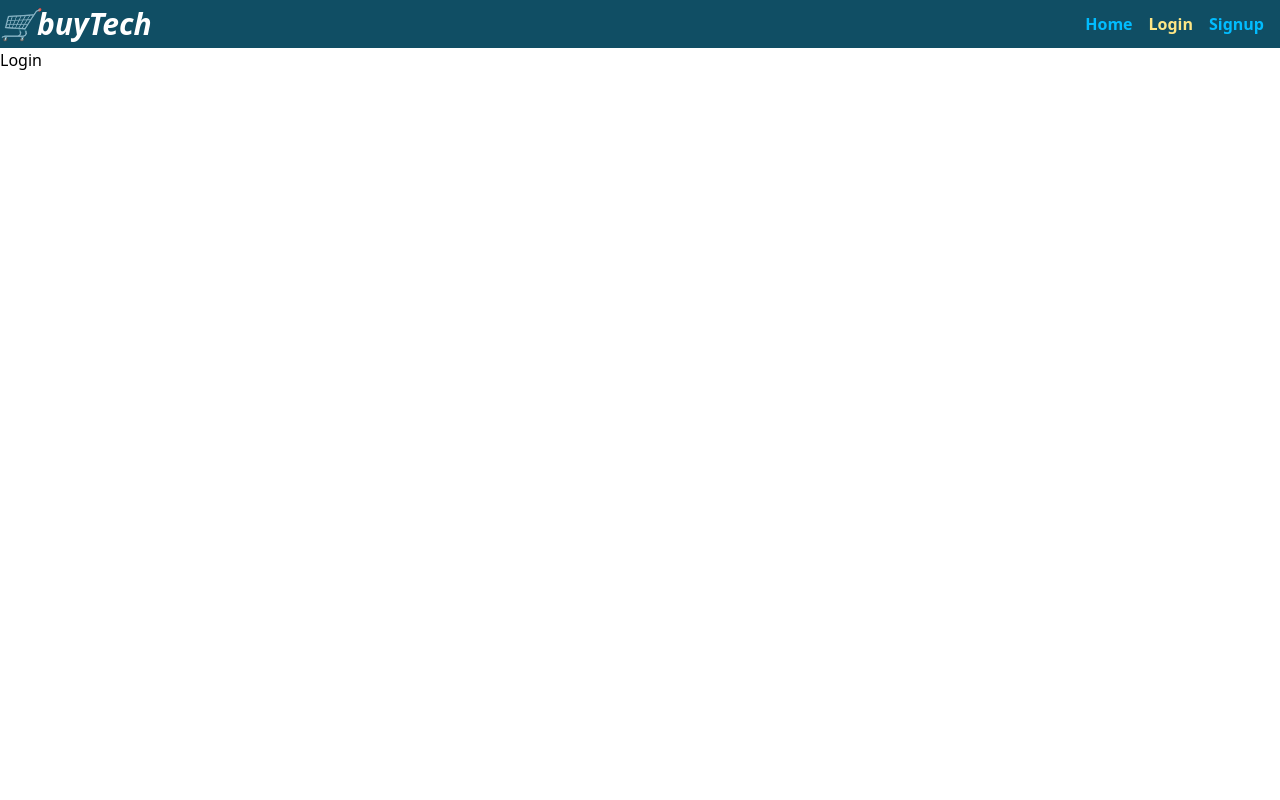
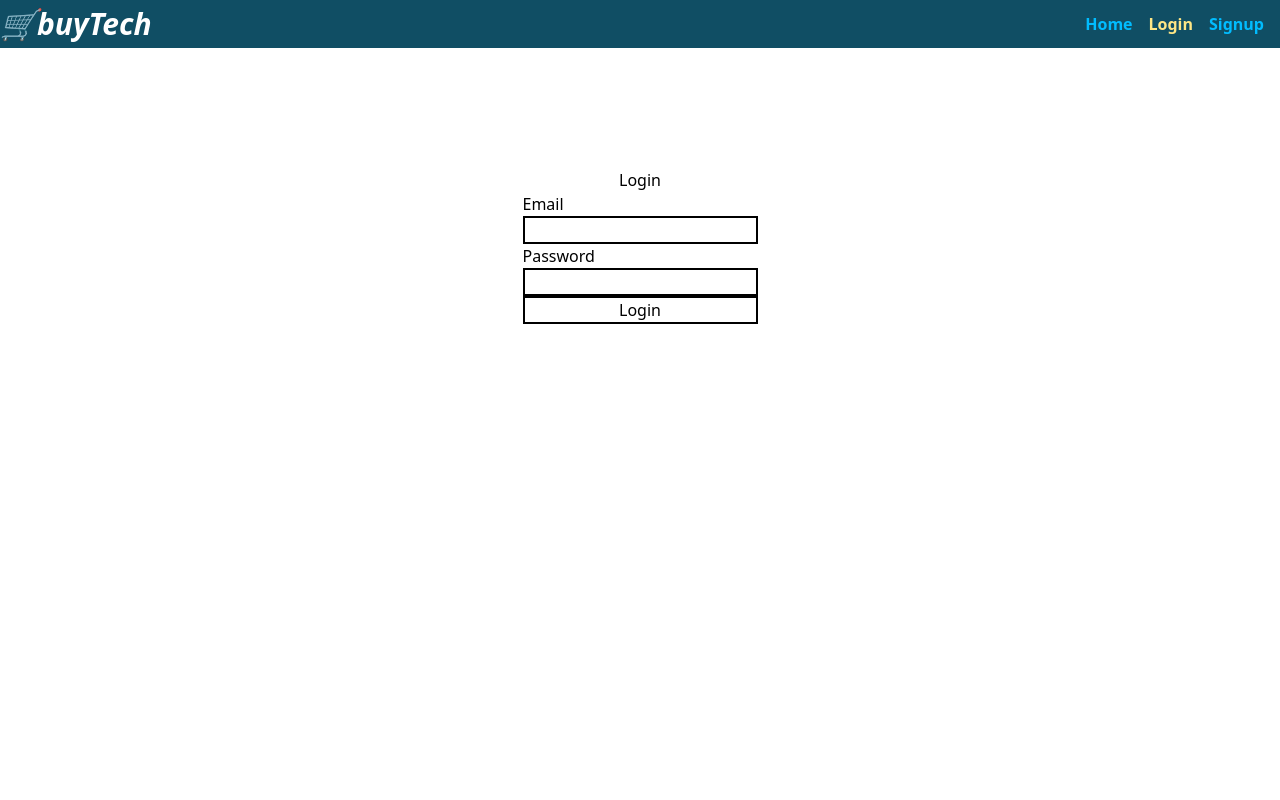
Before and after one commit to dhruv70441/buyTech, a React (Vite) app in the folder client/: page /login in a window 1280 px wide. Shown: the top 800 px of the page. Built offline with nearby package versions, Linux system fonts and the light colour scheme.

Commit message:
created login and signup pages

```diff
--- a/client/src/pages/Login.jsx
+++ b/client/src/pages/Login.jsx
@@ -1,15 +1,36 @@
-import React from 'react'
+import React, { useState } from 'react'
 import Layout from '../components/Layout'
 
 const Login = () => {
+
+  const [email, setEmail] = useState("");
+  const [password, setPassword] =  useState("");
+
   return (
     <Layout>
-      <div>
-        Login
+      <div className=' flex flex-col items-center mt-30'>
+        <h3>Login</h3>
+        <form
+          className=' flex flex-col '
+        >
+          <label>Email</label>
+          <input
+            type="email"
+            className=' border-2'
+            value={email}
+            onChange={(e) => setEmail(e.target.value)}
+          />
+          <label>Password</label>
+          <input
+            type="password"
+            className=' border-2'
+            value={password}
+            onChange={(e) => setPassword(e.target.value)}
+          />
+          <button type='submit' className=' border-2'>Login</button>
+        </form>
       </div>
     </Layout>
-
   )
 }
-
 export default Login
--- a/client/src/pages/Signup.jsx
+++ b/client/src/pages/Signup.jsx
@@ -1,15 +1,32 @@
-import React from 'react'
+import React, { useState } from 'react'
 import Layout from '../components/Layout'
 
 const Signup = () => {
+
+  const [firstName, setFirstName] = useState("")
+  const [lastName, setLastName] = useState("")
+  const [email, setEmail] = useState("")
+  const [password, setPassword] = useState("")
+
   return (
     <Layout>
-      <div>
-        Signup
+      <div className=' flex flex-col items-center mt-30'>
+        <h3>Sign Up</h3>
+        <form
+          className=' flex flex-col '
+        >
+          <label>First Name</label>
+          <input type="text" className=' border-2' />
+          <label>Last Name</label>
+          <input type="text" className=' border-2' />
+          <label>Email</label>
+          <input type="email" className=' border-2' />
+          <label>Password</label>
+          <input type="text" className=' border-2' />
+          <button type='submit' className=' border-2'>signup</button>
+        </form>
       </div>
     </Layout>
-
   )
 }
-
 export default Signup;
```
